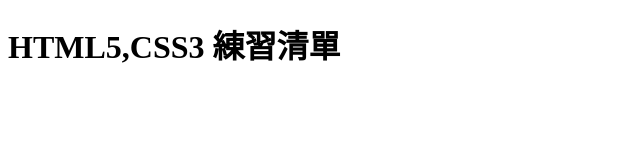
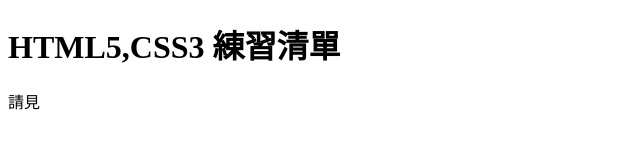
Before and after one commit to PolarBearAndrew/HTML5-CSS3-Practice, a plain HTML site: page index.html in a window 1280 px wide. Shown: the full height of the page, 0-640 px from the left. Drawn offline with Linux system fonts and the light colour scheme.

Commit message:
add index.html to home

```diff
--- a/index.html
+++ b/index.html
@@ -6,5 +6,6 @@
 </head>
 <body>
   <h1>HTML5,CSS3 練習清單</h1>
+  <p>請見 <a href="https://github.com/PolarBearAndrew/HTML5-CSS3-Practice"></a></p>
 </body>
 </html>
```
